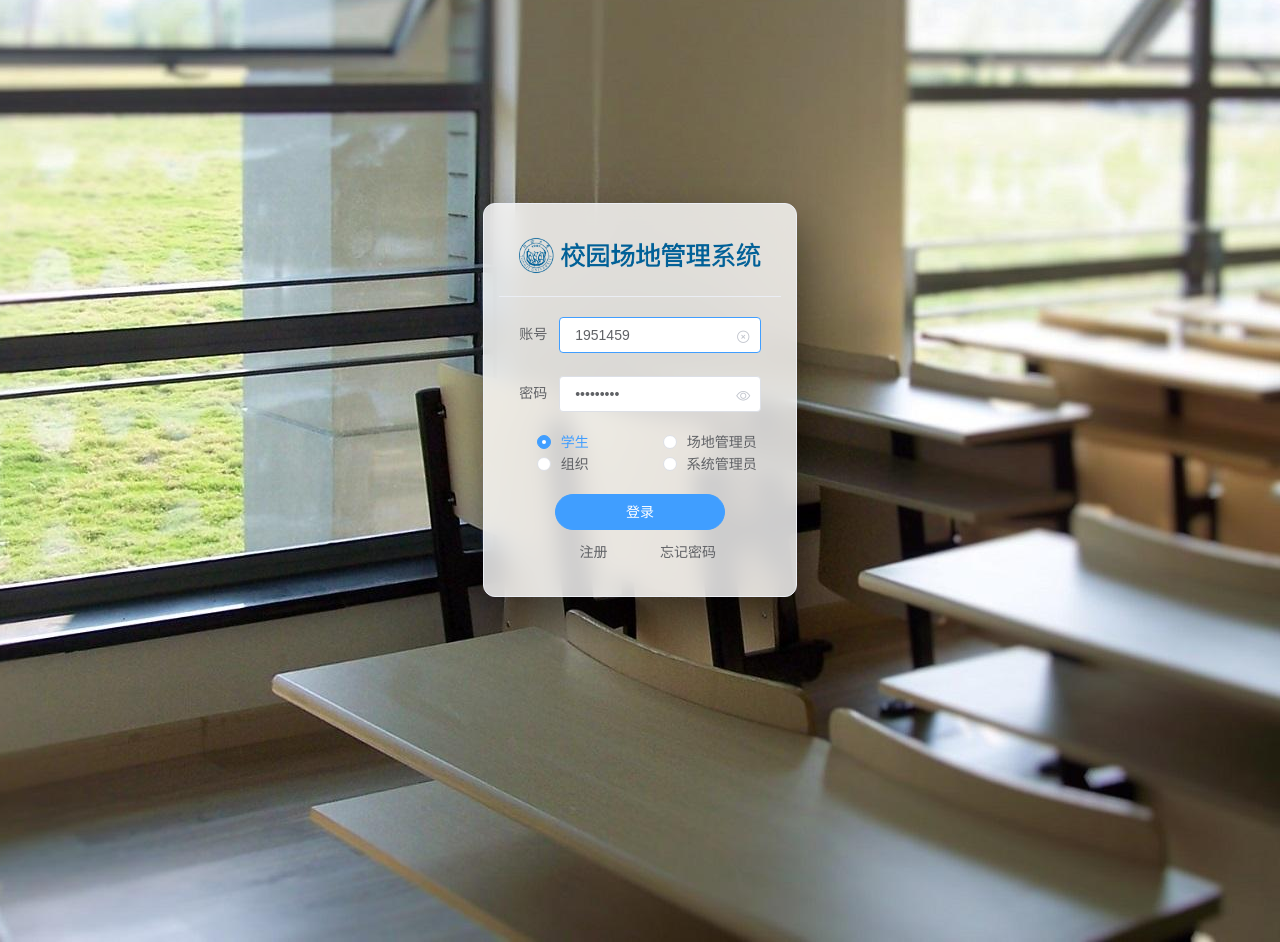
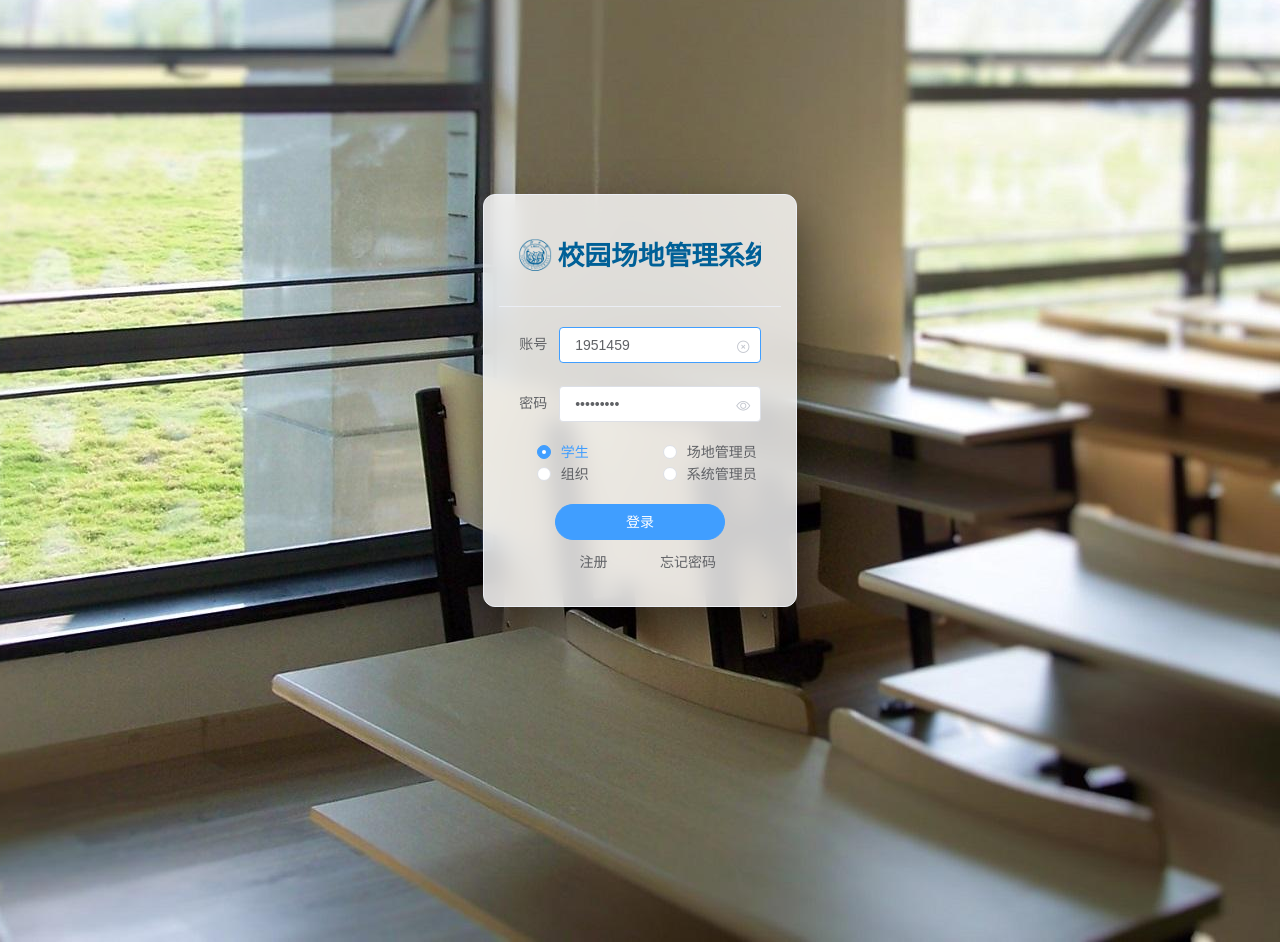
Before and after one commit to CampusSiteManagementSystem/CSMSFrontEnd, a Vue app: page / in a window 1280 px wide. Shown: the top 942 px of the page. Built offline with nearby package versions, Linux system fonts and the light colour scheme.

Commit message:
logo换成矢量图

```diff
--- a/src/components/GrandsmanSidebar.vue
+++ b/src/components/GrandsmanSidebar.vue
@@ -2,7 +2,7 @@
   <div>
     <el-row type="flex" justify="center" align="middle">
       <el-row type="flex">
-        <img src="../assets/tjlogo.png" class="logoImage" />
+        <img src="../assets/tjlogo.svg" class="logoImage" />
       </el-row>
     </el-row>
     <el-menu
--- a/src/page/Grandsman/GroundsmanFrame.vue
+++ b/src/page/Grandsman/GroundsmanFrame.vue
@@ -9,7 +9,7 @@
               ><i v-else class="el-icon-s-fold"></i
             ></el-button>
             <!-- <i class="el-icon-s-unfold" @click="test"></i> -->
-            <img src="../../assets/tjlogo.png" class="logoImage" />
+            <img src="../../assets/tjlogo.svg" class="logoImage" />
 
             <el-breadcrumb separator-class="el-icon-arrow-right">
               <el-breadcrumb-item
--- a/src/page/Organization/OrganizationFrame.vue
+++ b/src/page/Organization/OrganizationFrame.vue
@@ -9,7 +9,7 @@
               ><i v-else class="el-icon-s-fold"></i
             ></el-button>
             <!-- <i class="el-icon-s-unfold" @click="test"></i> -->
-            <img src="../../assets/tjlogo.png" class="logoImage" />
+            <img src="../../assets/tjlogo.svg" class="logoImage" />
 
             <el-breadcrumb separator-class="el-icon-arrow-right">
               <el-breadcrumb-item
--- a/src/page/Shared/Login.vue
+++ b/src/page/Shared/Login.vue
@@ -13,7 +13,7 @@
       <div slot="header" class="clearfix">
         <el-row>
           <el-col :span="24">
-            <img src="../../assets/tjlogo.png" class="logoImage" />
+            <img src="../../assets/tjlogo.svg" class="logoImage" />
           </el-col>
         </el-row>
       </div>
--- a/src/page/Shared/Register.vue
+++ b/src/page/Shared/Register.vue
@@ -9,7 +9,7 @@
       <div slot="header" class="clearfix">
         <el-row>
           <el-col :span="24">
-            <img src="../../assets/tjlogo.png" class="logoImage" />
+            <img src="../../assets/tjlogo.svg" class="logoImage" />
           </el-col>
         </el-row>
       </div>
--- a/src/page/Student/StudentFrame.vue
+++ b/src/page/Student/StudentFrame.vue
@@ -9,7 +9,7 @@
               ><i v-else class="el-icon-s-fold"></i
             ></el-button>
             <!-- <i class="el-icon-s-unfold" @click="test"></i> -->
-            <img src="../../assets/tjlogo.png" class="logoImage" />
+            <img src="../../assets/tjlogo.svg" class="logoImage" />
 
             <el-breadcrumb separator-class="el-icon-arrow-right">
               <el-breadcrumb-item
--- a/src/page/SystemAdmin/SystemAdminFrame.vue
+++ b/src/page/SystemAdmin/SystemAdminFrame.vue
@@ -9,7 +9,7 @@
               ><i v-else class="el-icon-s-fold"></i
             ></el-button>
             <!-- <i class="el-icon-s-unfold" @click="test"></i> -->
-            <img src="../../assets/tjlogo.png" class="logoImage" />
+            <img src="../../assets/tjlogo.svg" class="logoImage" />
 
             <el-breadcrumb separator-class="el-icon-arrow-right">
               <el-breadcrumb-item
```
Also changed, not shown: src/assets/tjlogo.svg (added).
